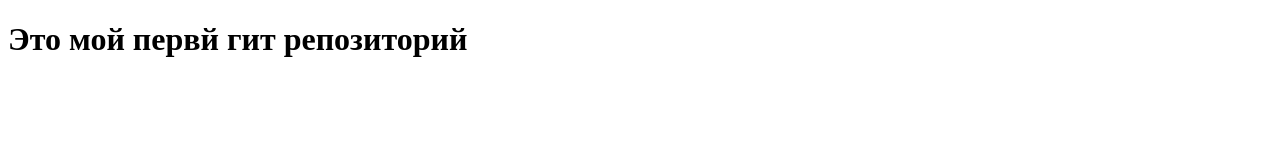
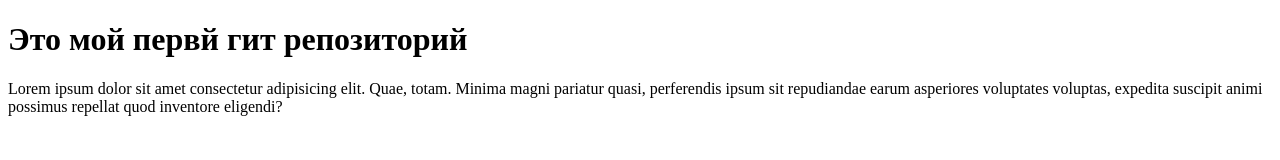
Before and after one commit to zabelovam/sand-smile-zabelova, a plain HTML site: page index.html in a window 1280 px wide. Drawn offline with Linux system fonts and the light colour scheme.

Commit message:
Мой второй коммит

```diff
--- a/index.html
+++ b/index.html
@@ -7,5 +7,7 @@
 </head>
 <body>
     <h1>Это мой первй гит репозиторий</h1>
+
+    <p>Lorem ipsum dolor sit amet consectetur adipisicing elit. Quae, totam. Minima magni pariatur quasi, perferendis ipsum sit repudiandae earum asperiores voluptates voluptas, expedita suscipit animi possimus repellat quod inventore eligendi?</p>
 </body>
 </html>
```
